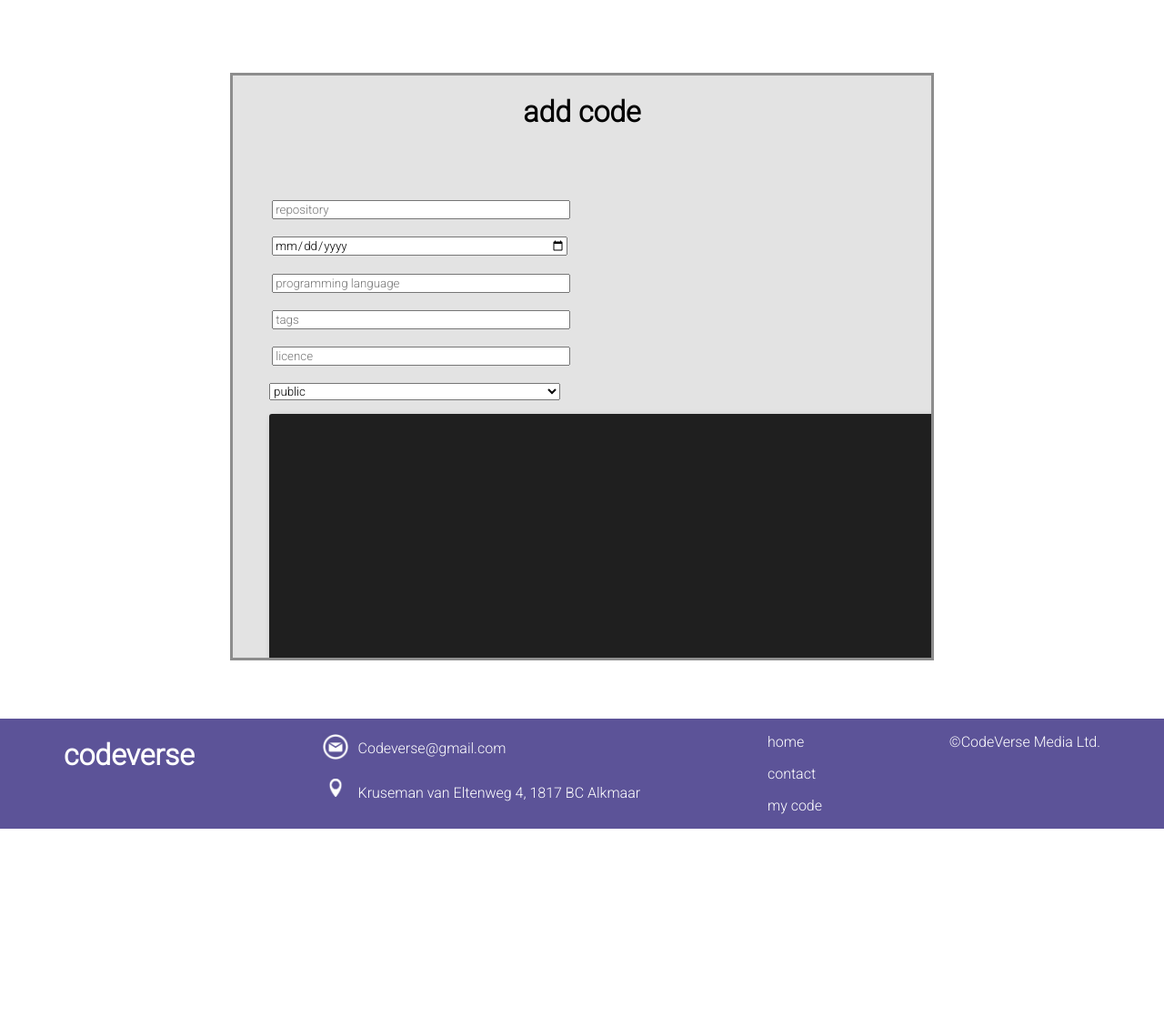
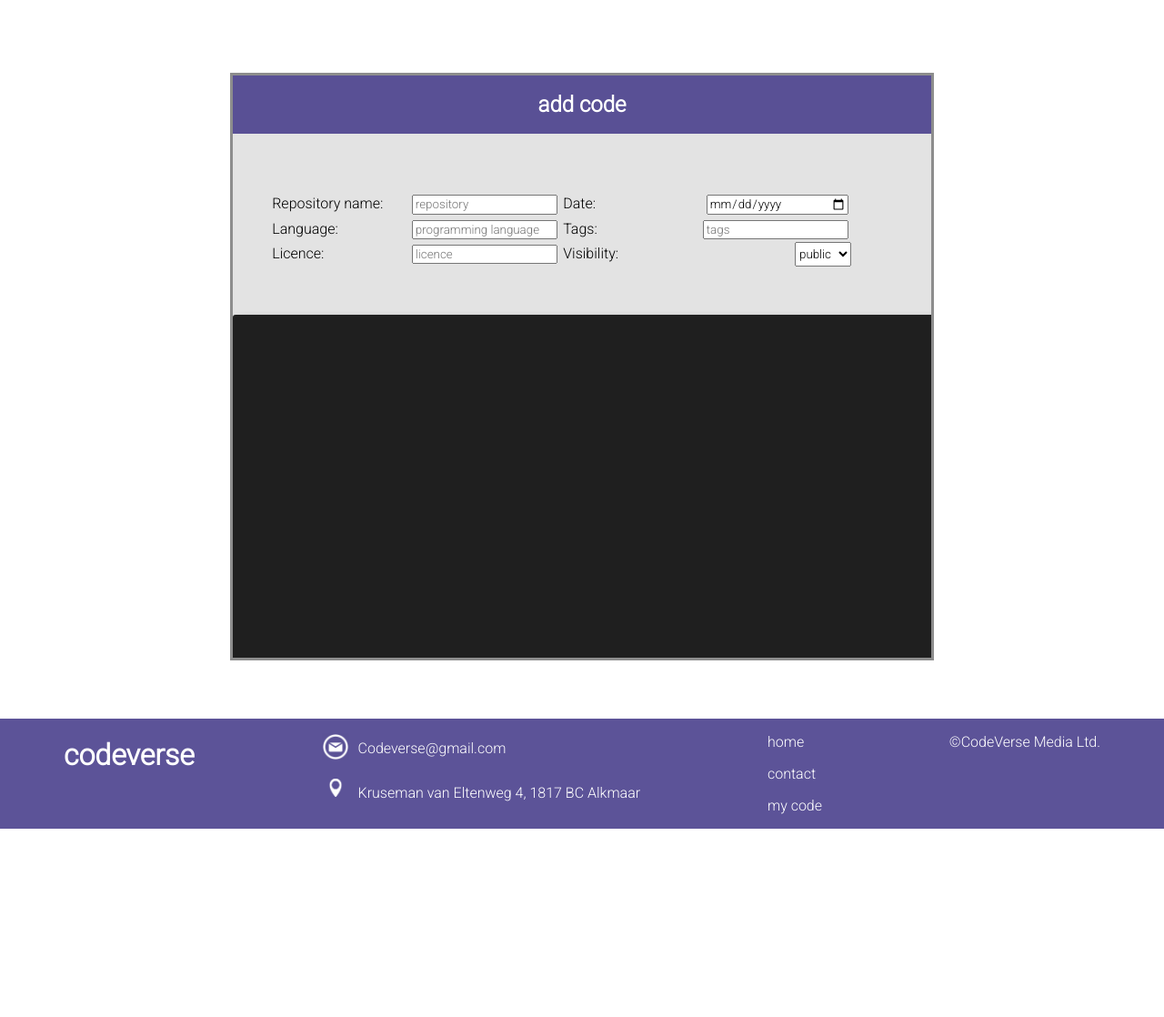
Before and after one commit to horizoncollege/project-2-verdieping-scrum-codeverse, a PHP site: page /submitcode.php in a window 1280 px wide. Shown: the part 106-1224 px from the top of the page at 91% size. Run offline with PHP 8.4, Linux system fonts and the light colour scheme; the visitor is signed in with stand-in values (Sample User, id 1); some libraries are stand-ins or nearby versions.

Commit message:
submitcode

```diff
--- a/style.css
+++ b/style.css
@@ -18,7 +18,10 @@ a{
     height: 40rem;
     border-color: rgb(141, 141, 141);
 }
-
+.h1submit {
+    display: flex;
+    justify-content: center;
+}
 .container {
     margin-top: 50px;
     margin-left: 300px;
@@ -426,7 +429,7 @@ a {
 
 .editor-holder {
     width: 800px;
-    height: 500px;
+    height: 600px;
     margin-top: 50px;
     border-radius: 3px;
     position: relative;
@@ -439,7 +442,6 @@ a {
   }
 
   .editor-holder textarea, .editor-holder code {
-    width: 100%;
     height: auto;
     min-height: 450px;
     font-size: 14px;
--- a/submitcode.php
+++ b/submitcode.php
@@ -18,32 +18,57 @@
     header("location:login.php");
   } ?>
   <!--the details of the repositories-->
-  <div class="maincontainer">
-    <h1 class="h1submit">add code</h1>
-    <form method="POST" action="process.php">
-      <input class="submitcodeinh" type="text" required name="repository" placeholder="repository">
-      <input class="submitcodeinh" type="date" required name="date">
-      <input class="submitcodeinh" type="text" required name="language" placeholder="programming language">
-      <input class="submitcodeinh" type="text" required name="tags" placeholder="tags">
-      <input class="submitcodeinh" required type="text" name="licence" placeholder="licence">
 
 
+  <div class="maincontainer">
+    <h3 class="search"> add code</h3>
+        <div class="formcolumn">
+            <form method="POST" action="process.php" class="nigg">
 
-      <select class="submitcodeinh" required name="public" >
+                <div class="formrow">
+                <label for="repository">Repository name:</label>
+                <input class="submitcodeinh" type="text" required name="repository" placeholder="repository">
+                </div>
+
+                <div class="formrow">
+                <label for="date">Date:</label>
+                <input class="submitcodeinh" type="date" required name="date">
+                </div>
+
+                <div class="formrow">
+                <label for="language">Language:</label>
+                <input class="submitcodeinh" type="text" required name="language" placeholder="programming language">
+                </div>
+
+                <div class="formrow">
+                <label for="tags">Tags:</label>
+                <input class="submitcodeinh" type="text" required name="tags" placeholder="tags">
+                </div>
+
+                <div class="formrow">
+                <label for="licence">Licence:</label>
+                <input class="submitcodeinh" required type="text" name="licence" placeholder="licence">
+                </div>
+
+                <div class="formrow">
+                <label for="public">Visibility:</label>
+                <select required name="public" >
                     <option value="1">public</option>
                     <option value="0">private</option>
                 </select>
+                </div>
+        </div>
                 <div class="editor-holder">
                 <div class="scroller">
-          <textarea name="code" required spellcheck="false" class="editor allow-tabs">
-
-            </textarea>
+                    <textarea name="code" required spellcheck="false" class="editor allow-tabs"></textarea>
                     <pre><code class="syntax-highight html"></code></pre>
                 </div>
                 </div>
+
                 <h1 class="h1submit"><a href="contact.php"><input class="button-name" type="submit" value="submit"></a></h1>
             </form>
 </div>
+
 
   <?php include('footer.php'); ?>
 
@@ -145,15 +170,3 @@
 </body>
 
 </html>
-
-<style>
-  .h1submit {
-    display: flex;
-    justify-content: center;
-  }
-
-  .submitcodeinh {
-    margin-top: 1rem;
-    width: 20rem;
-  }
-</style>
```
Lines whose indentation alone changed are shown as unchanged.
